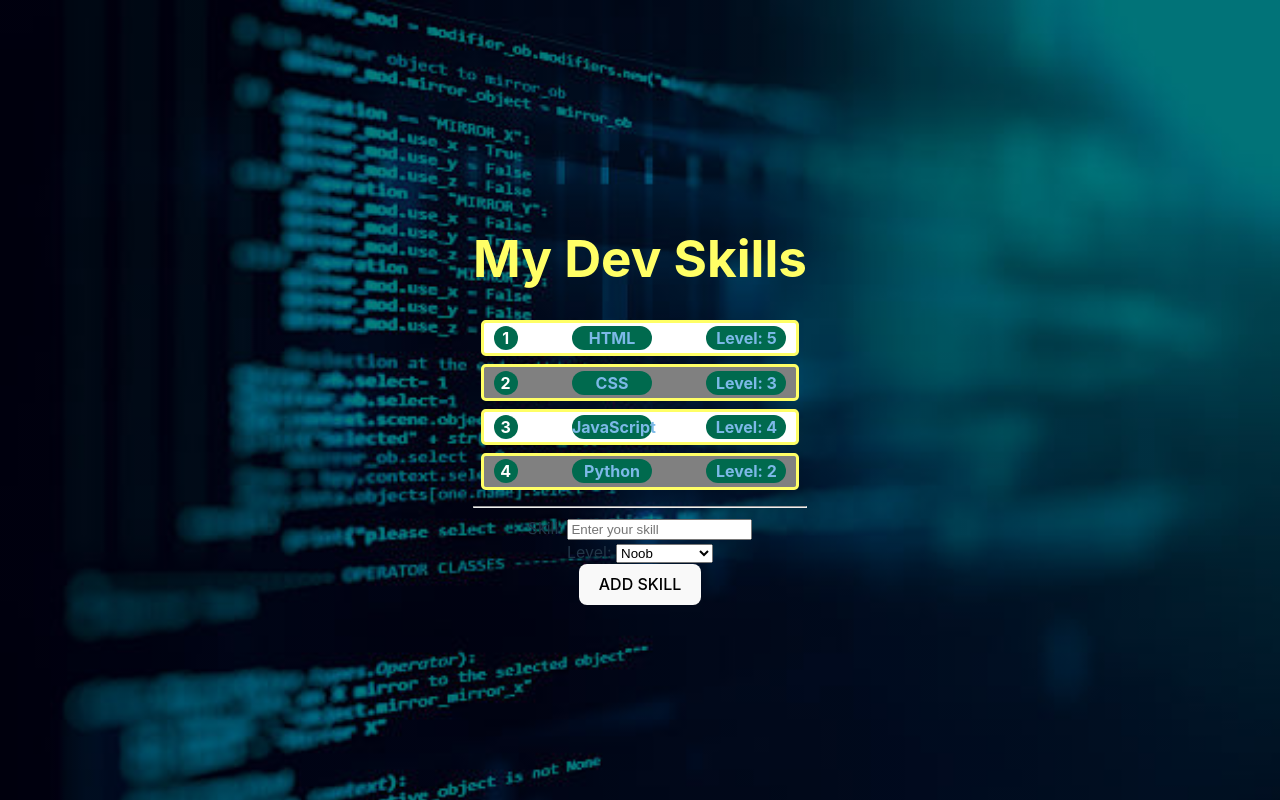
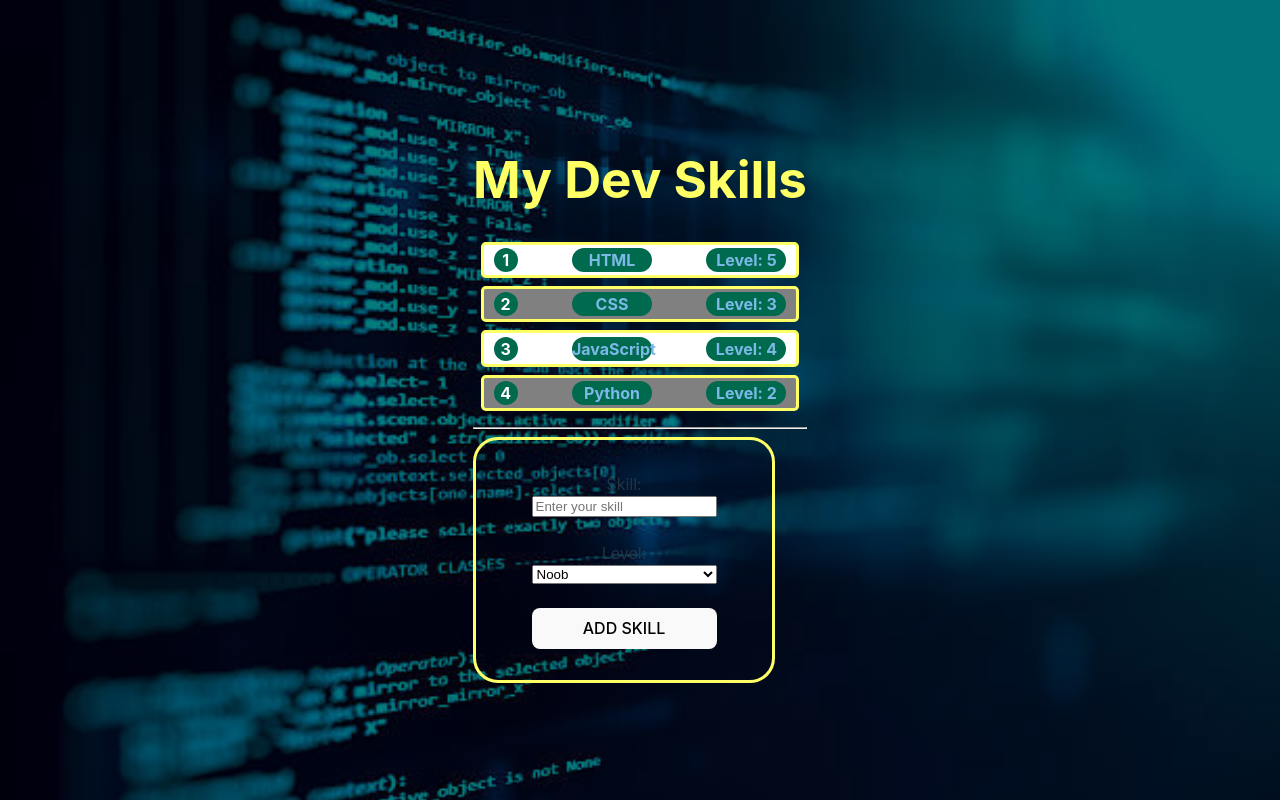
Before and after one commit to ardalanmemar93/react-dev-skills, a React (Vite) app: page / in a window 1280 px wide. Built offline with nearby package versions, Linux system fonts and the light colour scheme.

Commit message:
added a from wrapper

```diff
--- a/src/NewSkillForm.css
+++ b/src/NewSkillForm.css
@@ -33,3 +33,19 @@
     border: 0.2rem solid teal;
     border-radius: 0.3rem;
   }
+
+  .FormWrapper {
+    border: 3px solid rgb(255, 255, 102);
+    border-radius: 25px;
+    width: 37vmin;
+    height: 30vmin;
+    display: flex;
+    justify-content: center;
+    align-items: center;
+
+  }
+  form {
+    display: flex;
+    flex-direction: column;
+    justify-content: center;
+  }
--- a/src/NewSkillForm.jsx
+++ b/src/NewSkillForm.jsx
@@ -1,8 +1,11 @@
 import React from 'react';
+import "./NewSkillForm.css";
 
 export default function NewSkillForm() {
   return (
+    <div className="FormWrapper">
     <form>
+
       <label htmlFor="skill">Skill: </label>
       <input type="text" id="skill" name="skill" placeholder="Enter your skill" />
 
@@ -20,6 +23,8 @@ export default function NewSkillForm() {
       <br />
 
       <button type="submit">ADD SKILL</button>
+
     </form>
+    </div>
   );
 }
```
